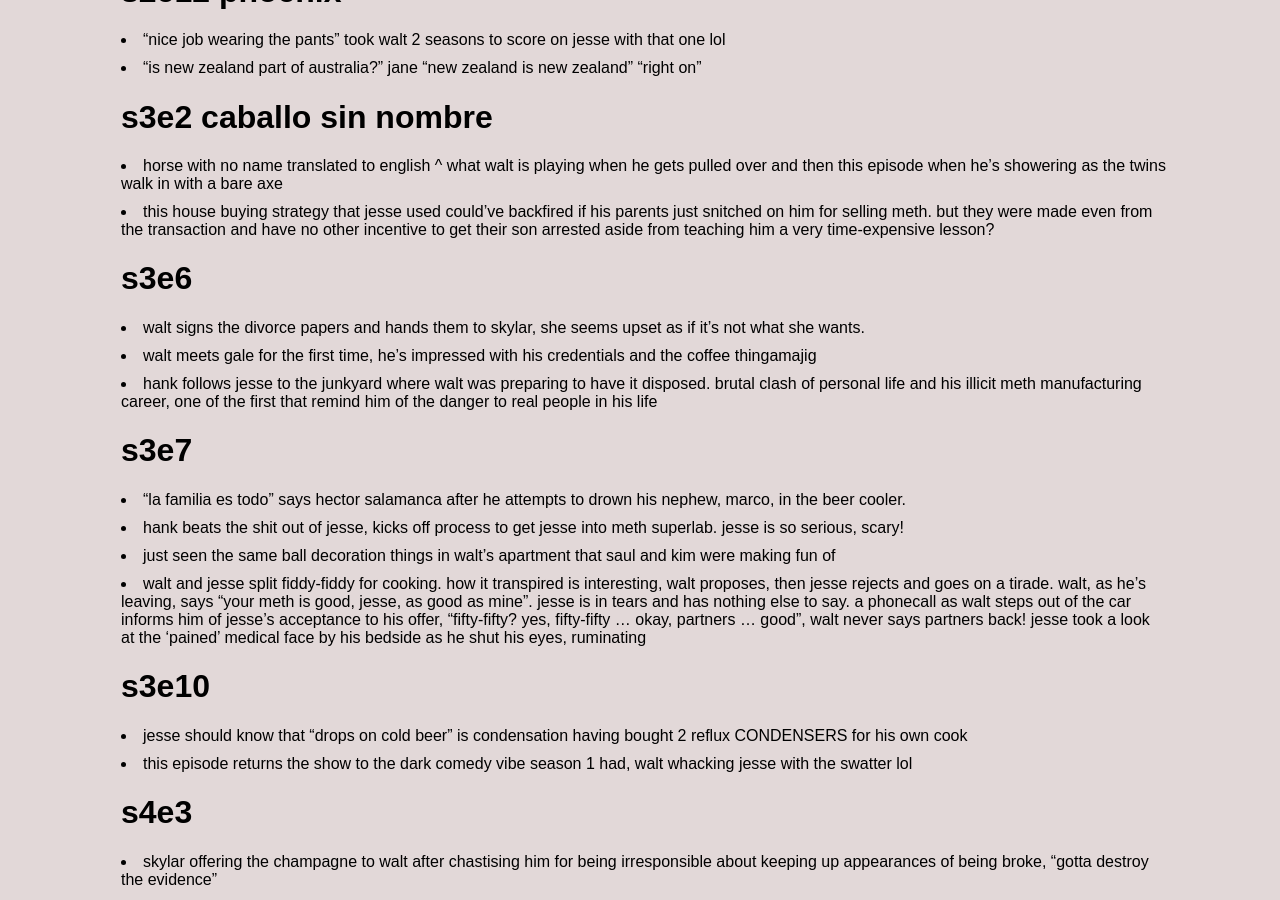
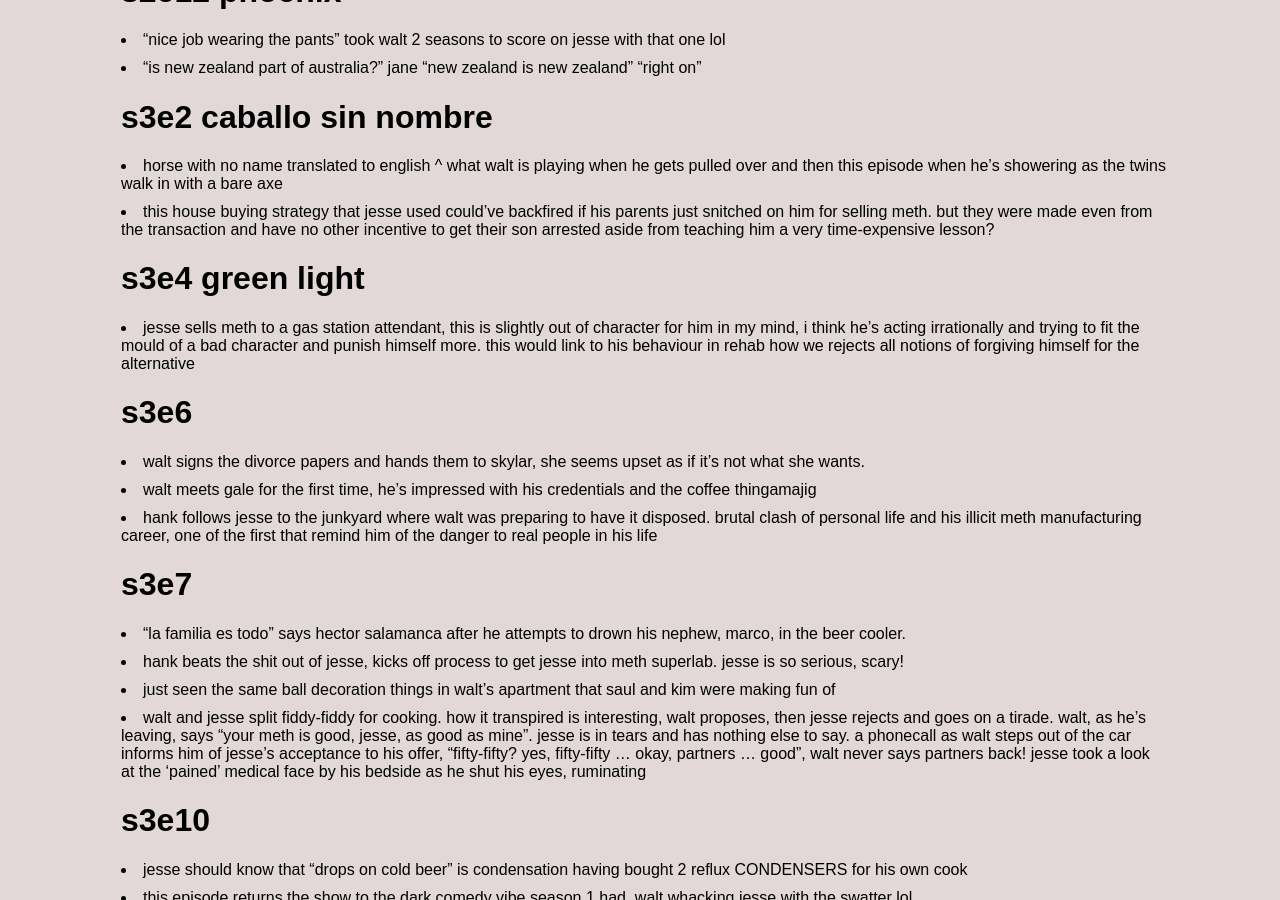
Before and after one commit to jsbaasi/jsbaasi.github.io, a Jekyll site: the page built from _posts/2026-06-08-breaking-bad-episodes.md, in a window 1280 px wide and 900 px high, scrolled down 1843 px. Built offline with Jekyll 4.4.1, drawn with Linux system fonts in a browser that asks for light colours.

Commit message:
vault backup: 2026-06-17 15:05:08

```diff
--- a/_posts/2026-06-08-breaking-bad-episodes.md
+++ b/_posts/2026-06-08-breaking-bad-episodes.md
@@ -42,6 +42,8 @@ permalink: /breaking-bad/
 # s3e2 caballo sin nombre
 - horse with no name translated to english ^ what walt is playing when he gets pulled over and then this episode when he's showering as the twins walk in with a bare axe
 - this house buying strategy that jesse used could've backfired if his parents just snitched on him for selling meth. but they were made even from the transaction and have no other incentive to get their son arrested aside from teaching him a very time-expensive lesson?
+# s3e4 green light
+- jesse sells meth to a gas station attendant, this is slightly out of character for him in my mind, i think he's acting irrationally and trying to fit the mould of a bad character and punish himself more. this would link to his behaviour in rehab how we rejects all notions of forgiving himself for the alternative
 # s3e6
 - walt signs the divorce papers and hands them to skylar, she seems upset as if it's not what she wants.
 - walt meets gale for the first time, he's impressed with his credentials and the coffee thingamajig
```
